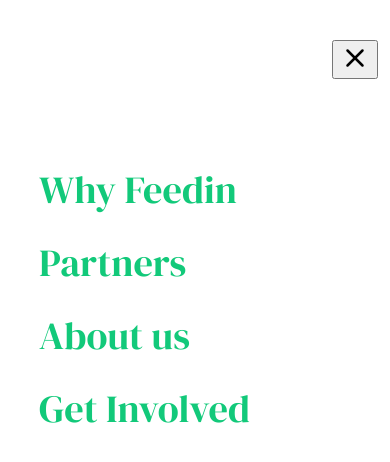
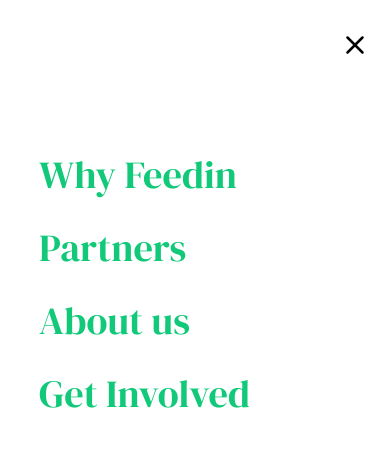
Before and after one commit to sadate11/feedin, a plain HTML site: page burgermenu.html in a window 390 px wide. Drawn offline with nearby package versions, Linux system fonts and the light colour scheme; a web font is replaced by a local one.

Commit message:
burger-icon update

```diff
--- a/burgermenu.html
+++ b/burgermenu.html
@@ -18,7 +18,7 @@
 <body>
 
     <div class="close">
-        <button onclick="goBack()"><img id="close-btn" src="assets/x.svg" alt=""></button>
+        <img id="close-btn" src="assets/x.svg" alt="" onclick="goBack()"></button>
     </div>
     <div class="menu-container">
         <a href="whyfeedin.html"><li class="hamburger-item">Why Feedin</li></a>
@@ -30,8 +30,6 @@
 
 
 
-
-
 <script src="/js/script.js"></script>
 </body>
 </html>
--- a/css/partials/_layout.scss
+++ b/css/partials/_layout.scss
@@ -565,8 +565,8 @@ a .fab {
 }
 
 .close {
-    padding-top: 40px;
-    padding-right: 12px;
+    padding-top: 30px;
+    padding-right: 20px;
     text-align: right;
 }
 
```
Also changed, not shown: css/style.css.
